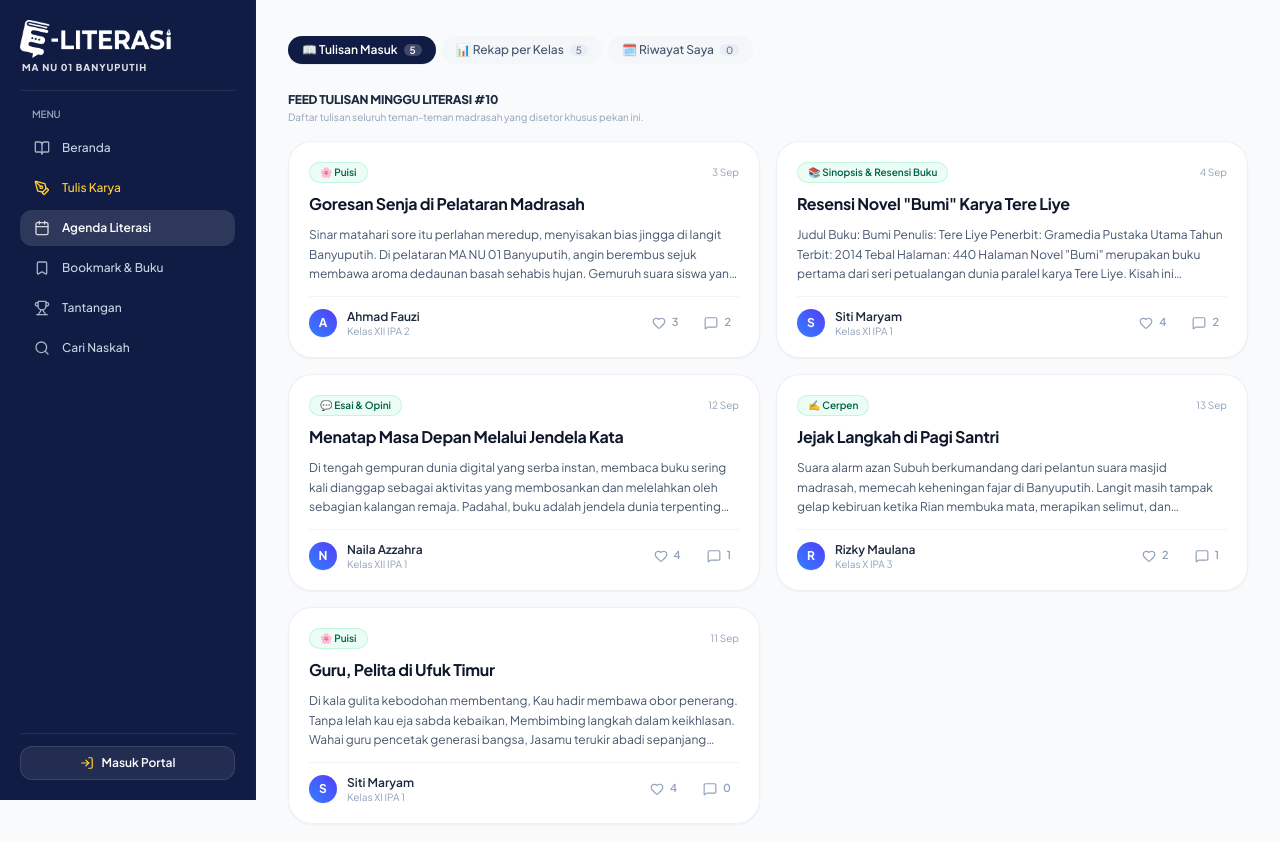
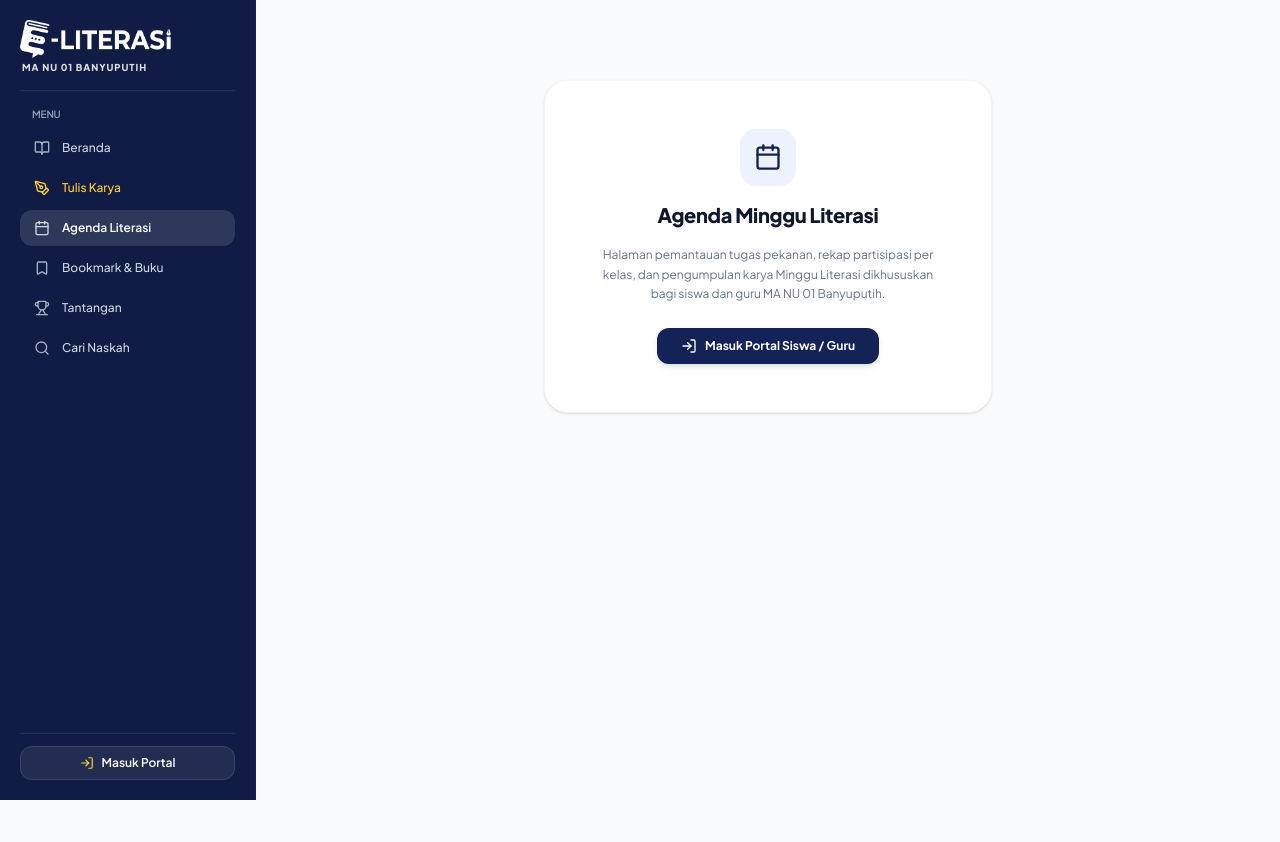
Before and after one commit to mansaba85/eliterasi, a Next.js app: page /minggu-literasi in a window 1280 px wide. Shown: the top 842 px of the page. After the commit the page ends 800 px from the top, so only its background shows below. Built offline with nearby package versions, Linux system fonts and the light colour scheme.

Commit message:
fix: enforce login authentication wall for minggu-literasi and tantangan pages

```diff
--- a/app/minggu-literasi/page.tsx
+++ b/app/minggu-literasi/page.tsx
@@ -1,10 +1,10 @@
-'use client';
-
 import React from 'react';
+import Link from 'next/link';
 import { useRouter } from 'next/navigation';
 import { useApp } from '@/lib/AppContext';
 import AppShell from '@/components/AppShell';
 import DashboardSiswa from '@/components/DashboardSiswa';
+import { Calendar, LogIn } from 'lucide-react';
 
 export default function MingguLiterasiPage() {
   const router = useRouter();
@@ -33,15 +33,28 @@ export default function MingguLiterasiPage() {
 
   return (
     <AppShell>
+      {!currentUser ? (
+        <div className="bg-white rounded-3xl border border-slate-100 p-8 sm:p-12 text-center max-w-md mx-auto my-12 shadow-sm space-y-4">
+          <div className="w-14 h-14 rounded-2xl bg-indigo-50 text-[#132257] flex items-center justify-center mx-auto shadow-2xs">
+            <Calendar className="w-7 h-7 text-[#132257]" />
+          </div>
+          <h2 className="text-lg sm:text-xl font-extrabold text-slate-900">Agenda Minggu Literasi</h2>
+          <p className="text-xs text-slate-500 leading-relaxed">
+            Halaman pemantauan tugas pekanan, rekap partisipasi per kelas, dan pengumpulan karya Minggu Literasi dikhususkan bagi siswa dan guru MA NU 01 Banyuputih.
+          </p>
+          <div className="pt-2">
+            <Link
+              href="/login"
+              className="inline-flex items-center justify-center gap-2 px-6 py-2.5 bg-[#132257] text-white rounded-xl text-xs font-bold shadow-md hover:bg-[#1d3580] transition-colors cursor-pointer"
+            >
+              <LogIn className="w-4 h-4" />
+              <span>Masuk Portal Siswa / Guru</span>
+            </Link>
+          </div>
+        </div>
+      ) : (
         <DashboardSiswa
-        currentUser={currentUser || {
-          id: 'guest',
-          nama: 'Tamu Madrasah',
-          role: 'siswa',
-          bio: 'Pengunjung literasi madrasah',
-          poin: 0,
-          createdAt: new Date().toISOString()
-        }}
+          currentUser={currentUser}
           posts={posts}
           users={users}
           classes={classes}
@@ -69,6 +82,7 @@ export default function MingguLiterasiPage() {
           onUpdateBookStatus={updateReadingBookStatus}
           onDeleteBook={deleteReadingBook}
         />
+      )}
     </AppShell>
   );
 }
--- a/app/tantangan/page.tsx
+++ b/app/tantangan/page.tsx
@@ -1,10 +1,12 @@
 'use client';
 
 import React from 'react';
+import Link from 'next/link';
 import { useRouter } from 'next/navigation';
 import { useApp } from '@/lib/AppContext';
 import AppShell from '@/components/AppShell';
 import DashboardSiswa from '@/components/DashboardSiswa';
+import { Trophy, LogIn } from 'lucide-react';
 
 export default function TantanganPage() {
   const router = useRouter();
@@ -33,15 +35,28 @@ export default function TantanganPage() {
 
   return (
     <AppShell>
+      {!currentUser ? (
+        <div className="bg-white rounded-3xl border border-slate-100 p-8 sm:p-12 text-center max-w-md mx-auto my-12 shadow-sm space-y-4">
+          <div className="w-14 h-14 rounded-2xl bg-amber-50 text-amber-600 flex items-center justify-center mx-auto shadow-2xs">
+            <Trophy className="w-7 h-7 text-amber-500" />
+          </div>
+          <h2 className="text-lg sm:text-xl font-extrabold text-slate-900">Tantangan Literasi Madrasah</h2>
+          <p className="text-xs text-slate-500 leading-relaxed">
+            Bergabunglah dalam tantangan membaca dan menulis untuk mengumpulkan poin literasi serta lencana prestasi. Silakan masuk dengan akun Anda terlebih dahulu.
+          </p>
+          <div className="pt-2">
+            <Link
+              href="/login"
+              className="inline-flex items-center justify-center gap-2 px-6 py-2.5 bg-[#132257] text-white rounded-xl text-xs font-bold shadow-md hover:bg-[#1d3580] transition-colors cursor-pointer"
+            >
+              <LogIn className="w-4 h-4" />
+              <span>Masuk Portal Siswa</span>
+            </Link>
+          </div>
+        </div>
+      ) : (
         <DashboardSiswa
-        currentUser={currentUser || {
-          id: 'guest',
-          nama: 'Tamu Madrasah',
-          role: 'siswa',
-          bio: 'Pengunjung literasi madrasah',
-          poin: 0,
-          createdAt: new Date().toISOString()
-        }}
+          currentUser={currentUser}
           posts={posts}
           users={users}
           classes={classes}
@@ -69,6 +84,7 @@ export default function TantanganPage() {
           onUpdateBookStatus={updateReadingBookStatus}
           onDeleteBook={deleteReadingBook}
         />
+      )}
     </AppShell>
   );
 }
```
Lines whose indentation alone changed are shown as unchanged.
